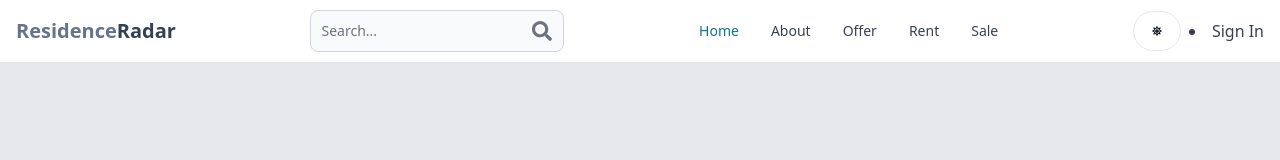
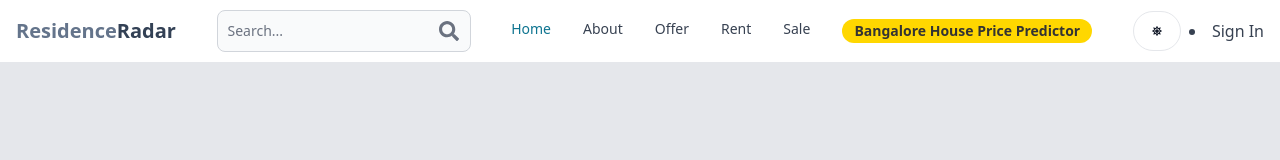
Before and after one commit to anuvansh99/ResidenceRadar, a React (Vite) app in the folder client/: page / in a window 1280 px wide. Shown: the top 160 px of the page. Built offline with nearby package versions, Linux system fonts and the light colour scheme; no server answers.

Commit message:
added button for bangalore house price prediction

```diff
--- a/client/src/components/Header.jsx
+++ b/client/src/components/Header.jsx
@@ -117,6 +117,40 @@ export default function Header() {
           <Navbar.Link active={path === "/search?type=sale"} as={'div'}>
             <Link to='/search?type=sale'>Sale</Link>
           </Navbar.Link>
+
+
+          <Navbar.Link
+  as={'div'}
+  style={{
+    display: 'inline-block',
+    fontSize: '14px',
+    fontWeight: 'bold', // Bold text
+    textAlign: 'center',
+    color: '#333333', // Dark text color for visibility (dark grey)
+    backgroundColor: '#FFD700', // Gold background
+    borderRadius: '50px', // Oval shape (rounded edges)
+    padding: '2px 12px', // Padding for the oval shape
+    textTransform: 'capitalize',
+    cursor: 'pointer',
+    transition: 'color 0.3s ease-in-out, transform 0.2s ease-in-out, background-color 0.3s ease-in-out', // Smooth transition for background
+  }}
+  onClick={() => window.open('https://github.com/anuvansh99/Banglore_House_Price_Predictor', '_blank')}
+  onMouseEnter={(e) => {
+    e.currentTarget.style.color = '#FFFFFF'; // White text on hover for contrast
+    e.currentTarget.style.backgroundColor = '#FF5722'; // Darker red background on hover
+    e.currentTarget.style.transform = 'scale(1.05)'; // Slight zoom on hover
+  }}
+  onMouseLeave={(e) => {
+    e.currentTarget.style.color = '#333333'; // Dark text on hover revert
+    e.currentTarget.style.backgroundColor = '#FFD700'; // Revert to gold background
+    e.currentTarget.style.transform = 'scale(1)'; // Reset zoom
+  }}
+>
+  <span style={{ color: 'inherit', textDecoration: 'none' }}>
+    Bangalore House Price Predictor
+  </span>
+</Navbar.Link>
+
       </Navbar.Collapse>
 
     </Navbar>
```
